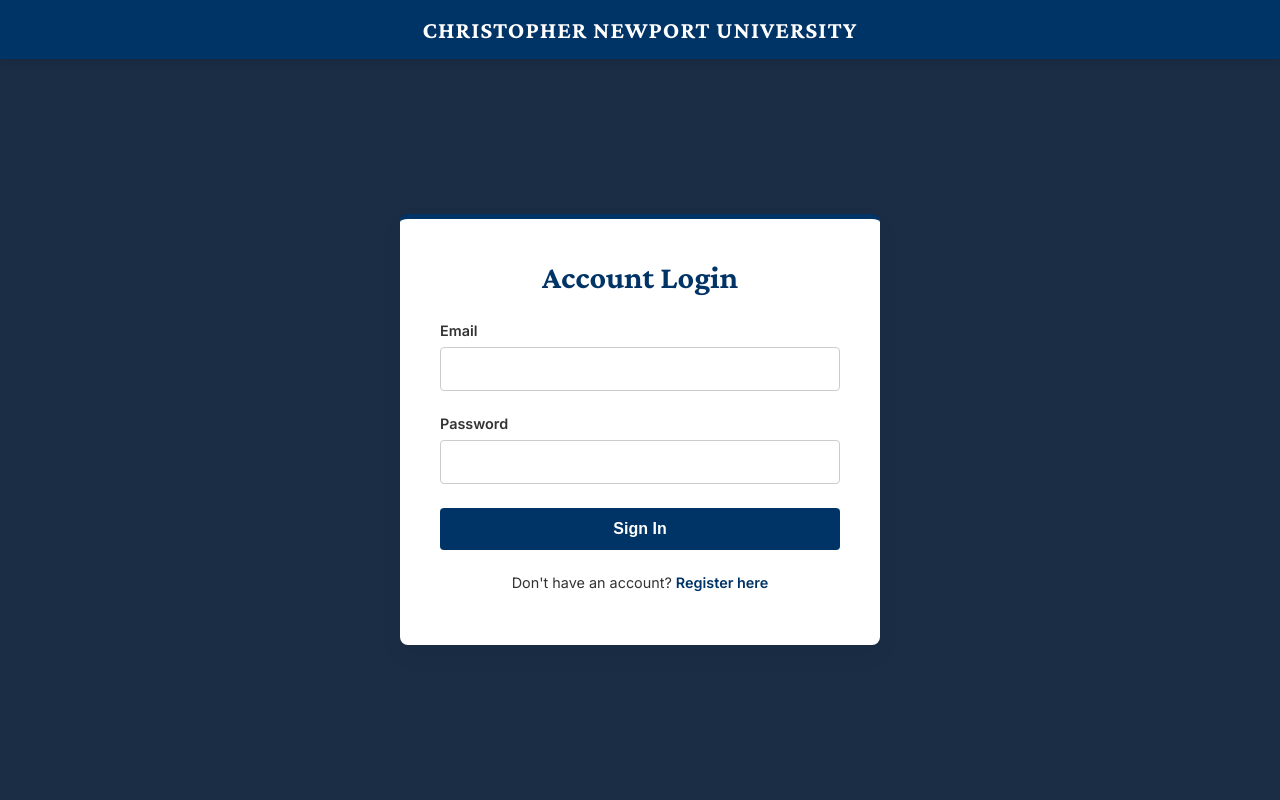
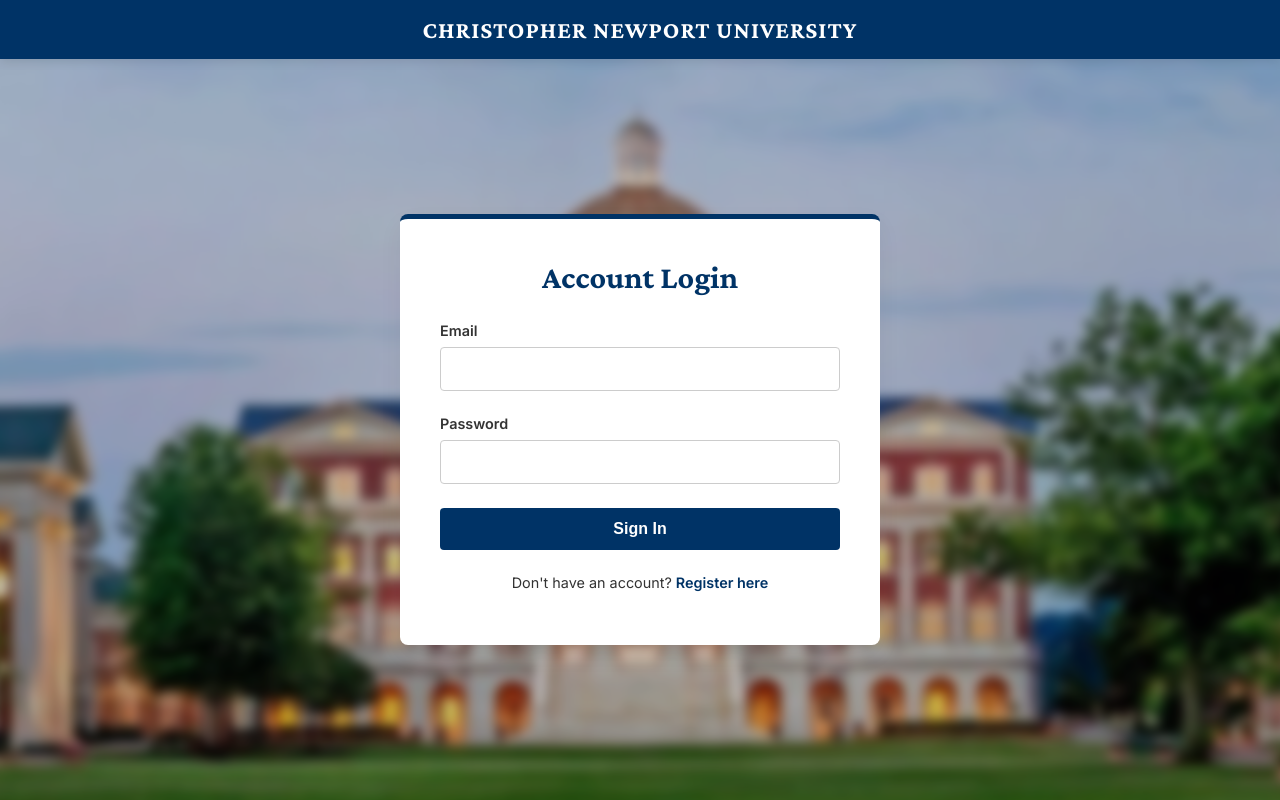
Before and after one commit to katpomp/ResearchParticipationDatabaseSystem, a PHP site: page /login.php in a window 1280 px wide. Run offline with PHP 8.4, Linux system fonts and the light colour scheme.

Commit message:
Modify: login.php background

```diff
--- a/backend/login.php
+++ b/backend/login.php
@@ -9,6 +9,8 @@ if (isset($_SESSION['user_id'])) {
 
 $loggedOut = isset($_GET['logged_out']) && $_GET['logged_out'] === '1';
 $pendingRequestSubmitted = isset($_GET['pending_request']) && $_GET['pending_request'] === '1';
+$loginBackground = 'IMG_6123.jpeg';
+$loginBackgroundVersion = file_exists(__DIR__ . '/' . $loginBackground) ? filemtime(__DIR__ . '/' . $loginBackground) : time();
 
 if ($_SERVER["REQUEST_METHOD"] == "POST") {
     $email = trim($_POST['email'] ?? '');
@@ -70,15 +72,33 @@ if ($_SERVER["REQUEST_METHOD"] == "POST") {
             padding: 0;
             font-family: 'Inter', sans-serif;
             background-color: #1a2d45;
-            background-image: url('');
-            background-size: cover;
-            background-position: center;
-            background-repeat: no-repeat;
-            background-attachment: fixed;
             color: var(--text-dark);
             display: flex;
             flex-direction: column;
             min-height: 100vh;
+            position: relative;
+            overflow: hidden;
+        }
+
+        body::before {
+            content: '';
+            position: fixed;
+            inset: 0;
+            background-image: url('<?php echo htmlspecialchars($loginBackground . '?v=' . (string)$loginBackgroundVersion); ?>');
+            background-size: cover;
+            background-position: center;
+            background-repeat: no-repeat;
+            filter: blur(5px);
+            transform: scale(1.03);
+            z-index: -2;
+        }
+
+        body::after {
+            content: '';
+            position: fixed;
+            inset: 0;
+            background: rgba(0, 0, 0, 0.2);
+            z-index: -1;
         }
 
         header {
```
Also changed, not shown: backend/IMG_6123.jpeg, 1 other file.
